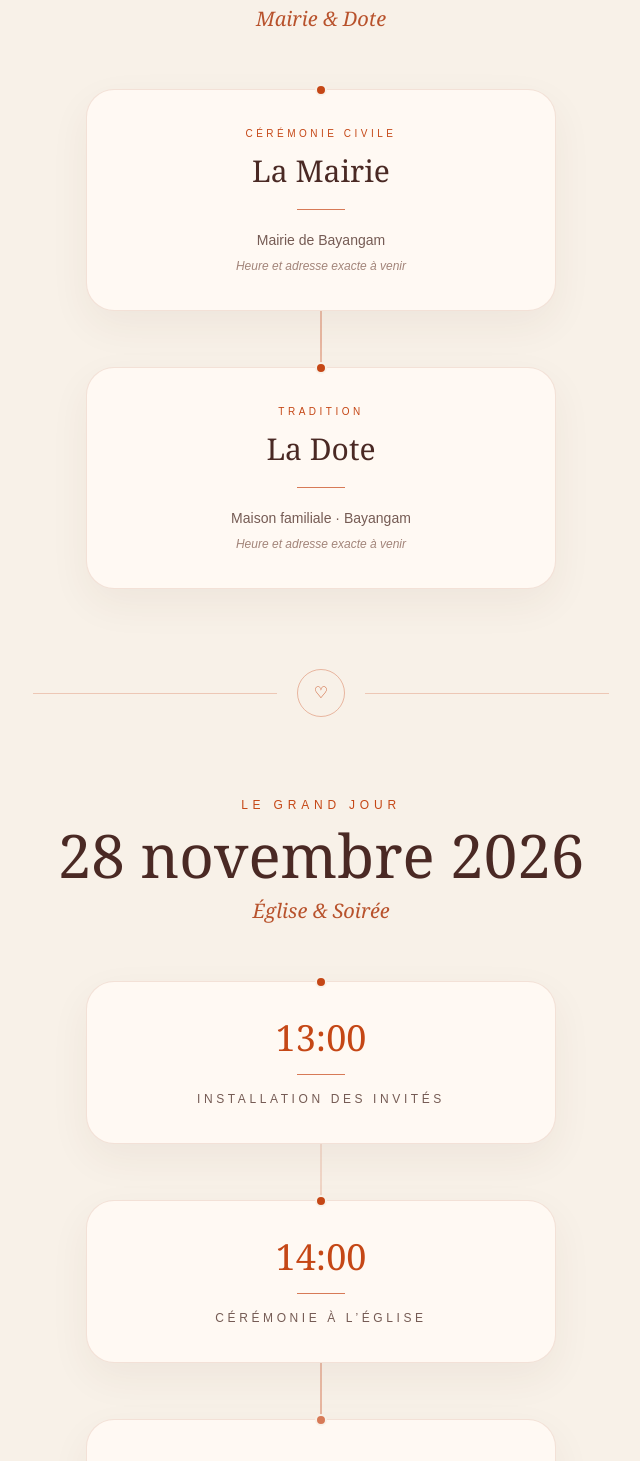
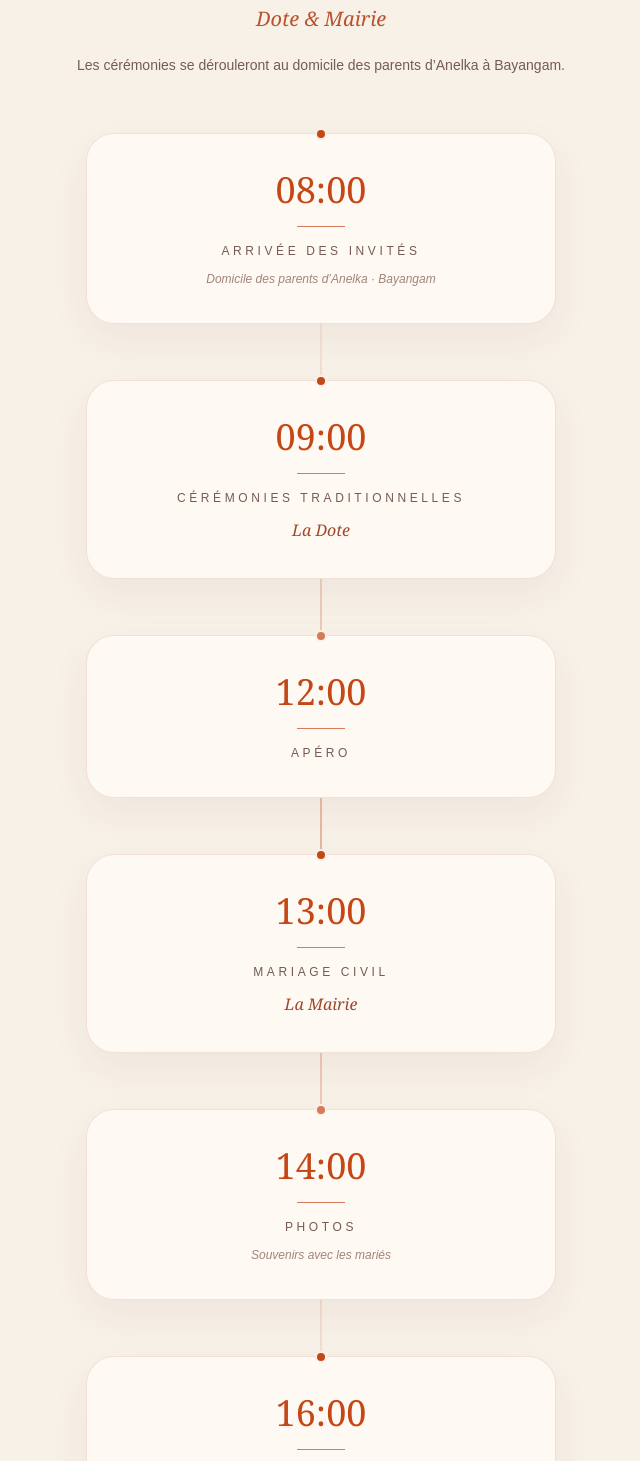
Before and after one commit to Melick237/mariage-baudouin-anelka, a Next.js app: page /programme in a window 1280 px wide. Shown: the part 500-1961 px from the top of the page, without its empty margins (319-959 px from the left). Built offline with nearby package versions, Linux system fonts and the light colour scheme.

Commit message:
Update feedbacks

```diff
--- a/app/components/Footer.tsx
+++ b/app/components/Footer.tsx
@@ -120,7 +120,7 @@ export default function Footer() {
         <div className="mt-14 text-center">
 
           <Link
-            href="/"
+            href="/#countdown"
             className="group inline-flex flex-col items-center text-white/60 transition hover:text-[#F4C58C]"
           >
             <span className="flex h-12 w-12 items-center justify-center rounded-full border border-white/20 transition group-hover:border-[#F4C58C]/60">
--- a/app/programme/page.tsx
+++ b/app/programme/page.tsx
@@ -57,7 +57,12 @@ export default function ProgrammePage() {
               </h2>
 
               <p className="mt-3 font-serif text-xl italic text-[#B8522C]">
-                Mairie & Dote
+                Dote & Mairie
+              </p>
+
+              <p className="mx-auto mt-5 max-w-xl text-sm leading-6 text-[#755B54]">
+                Les cérémonies se dérouleront au domicile des parents
+                d’Anelka à Bayangam.
               </p>
 
             </div>
@@ -69,29 +74,25 @@ export default function ProgrammePage() {
               <div className="absolute left-1/2 top-0 h-full w-px -translate-x-1/2 bg-gradient-to-b from-transparent via-[#D77A57] to-transparent" />
 
 
-              {/* MAIRIE */}
+              {/* 08H */}
               <div className="relative mb-14 flex justify-center">
 
                 <div className="relative z-10 w-[88%] rounded-[28px] border border-[#E7CABB]/50 bg-[#FFF9F3] px-6 py-9 text-center shadow-[0_15px_40px_rgba(83,46,35,0.06)] md:w-[70%]">
 
                   <div className="absolute left-1/2 top-0 h-3 w-3 -translate-x-1/2 -translate-y-1/2 rounded-full border-2 border-[#F8F1E8] bg-[#C54716]" />
 
-                  <p className="text-[10px] uppercase tracking-[0.35em] text-[#C54716]">
-                    Cérémonie civile
+                  <p className="font-serif text-4xl text-[#C54716]">
+                    08:00
                   </p>
 
-                  <h3 className="mt-3 font-serif text-3xl text-[#4A2924]">
-                    La Mairie
-                  </h3>
+                  <div className="mx-auto my-4 h-px w-12 bg-[#D77A57]" />
 
-                  <div className="mx-auto my-5 h-px w-12 bg-[#D77A57]" />
-
-                  <p className="text-sm text-[#755B54]">
-                    Mairie de Bayangam
+                  <p className="text-xs uppercase tracking-[0.3em] text-[#755B54]">
+                    Arrivée des invités
                   </p>
 
-                  <p className="mt-2 text-xs italic text-[#A28479]">
-                    Heure et adresse exacte à venir
+                  <p className="mt-3 text-xs italic text-[#A28479]">
+                    Domicile des parents d’Anelka · Bayangam
                   </p>
 
                 </div>
@@ -99,29 +100,125 @@ export default function ProgrammePage() {
               </div>
 
 
-              {/* DOTE */}
+              {/* 09H */}
+              <div className="relative mb-14 flex justify-center">
+
+                <div className="relative z-10 w-[88%] rounded-[28px] border border-[#E7CABB]/50 bg-[#FFF9F3] px-6 py-9 text-center shadow-[0_15px_40px_rgba(83,46,35,0.06)] md:w-[70%]">
+
+                  <div className="absolute left-1/2 top-0 h-3 w-3 -translate-x-1/2 -translate-y-1/2 rounded-full border-2 border-[#F8F1E8] bg-[#C54716]" />
+
+                  <p className="font-serif text-4xl text-[#C54716]">
+                    09:00
+                  </p>
+
+                  <div className="mx-auto my-4 h-px w-12 bg-[#D77A57]" />
+
+                  <p className="text-xs uppercase tracking-[0.3em] text-[#755B54]">
+                    Cérémonies traditionnelles
+                  </p>
+
+                  <p className="mt-3 font-serif italic text-[#9F4728]">
+                    La Dote
+                  </p>
+
+                </div>
+
+              </div>
+
+
+              {/* 12H */}
+              <div className="relative mb-14 flex justify-center">
+
+                <div className="relative z-10 w-[88%] rounded-[28px] border border-[#E7CABB]/50 bg-[#FFF9F3] px-6 py-9 text-center shadow-[0_15px_40px_rgba(83,46,35,0.06)] md:w-[70%]">
+
+                  <div className="absolute left-1/2 top-0 h-3 w-3 -translate-x-1/2 -translate-y-1/2 rounded-full border-2 border-[#F8F1E8] bg-[#D77A57]" />
+
+                  <p className="font-serif text-4xl text-[#C54716]">
+                    12:00
+                  </p>
+
+                  <div className="mx-auto my-4 h-px w-12 bg-[#D77A57]" />
+
+                  <p className="text-xs uppercase tracking-[0.3em] text-[#755B54]">
+                    Apéro
+                  </p>
+
+                </div>
+
+              </div>
+
+
+              {/* 13H */}
+              <div className="relative mb-14 flex justify-center">
+
+                <div className="relative z-10 w-[88%] rounded-[28px] border border-[#E7CABB]/50 bg-[#FFF9F3] px-6 py-9 text-center shadow-[0_15px_40px_rgba(83,46,35,0.06)] md:w-[70%]">
+
+                  <div className="absolute left-1/2 top-0 h-3 w-3 -translate-x-1/2 -translate-y-1/2 rounded-full border-2 border-[#F8F1E8] bg-[#C54716]" />
+
+                  <p className="font-serif text-4xl text-[#C54716]">
+                    13:00
+                  </p>
+
+                  <div className="mx-auto my-4 h-px w-12 bg-[#D77A57]" />
+
+                  <p className="text-xs uppercase tracking-[0.3em] text-[#755B54]">
+                    Mariage civil
+                  </p>
+
+                  <p className="mt-3 font-serif italic text-[#9F4728]">
+                    La Mairie
+                  </p>
+
+                </div>
+
+              </div>
+
+
+              {/* 14H */}
+              <div className="relative mb-14 flex justify-center">
+
+                <div className="relative z-10 w-[88%] rounded-[28px] border border-[#E7CABB]/50 bg-[#FFF9F3] px-6 py-9 text-center shadow-[0_15px_40px_rgba(83,46,35,0.06)] md:w-[70%]">
+
+                  <div className="absolute left-1/2 top-0 h-3 w-3 -translate-x-1/2 -translate-y-1/2 rounded-full border-2 border-[#F8F1E8] bg-[#D77A57]" />
+
+                  <p className="font-serif text-4xl text-[#C54716]">
+                    14:00
+                  </p>
+
+                  <div className="mx-auto my-4 h-px w-12 bg-[#D77A57]" />
+
+                  <p className="text-xs uppercase tracking-[0.3em] text-[#755B54]">
+                    Photos
+                  </p>
+
+                  <p className="mt-3 text-xs italic text-[#A28479]">
+                    Souvenirs avec les mariés
+                  </p>
+
+                </div>
+
+              </div>
+
+
+              {/* 16H */}
               <div className="relative flex justify-center">
 
                 <div className="relative z-10 w-[88%] rounded-[28px] border border-[#E7CABB]/50 bg-[#FFF9F3] px-6 py-9 text-center shadow-[0_15px_40px_rgba(83,46,35,0.06)] md:w-[70%]">
 
                   <div className="absolute left-1/2 top-0 h-3 w-3 -translate-x-1/2 -translate-y-1/2 rounded-full border-2 border-[#F8F1E8] bg-[#C54716]" />
 
-                  <p className="text-[10px] uppercase tracking-[0.35em] text-[#C54716]">
-                    Tradition
+                  <p className="font-serif text-4xl text-[#C54716]">
+                    16:00
                   </p>
 
-                  <h3 className="mt-3 font-serif text-3xl text-[#4A2924]">
-                    La Dote
-                  </h3>
+                  <div className="mx-auto my-4 h-px w-12 bg-[#D77A57]" />
 
-                  <div className="mx-auto my-5 h-px w-12 bg-[#D77A57]" />
-
-                  <p className="text-sm text-[#755B54]">
-                    Maison familiale · Bayangam
+                  <p className="text-xs uppercase tracking-[0.3em] text-[#755B54]">
+                    Vin d’honneur
                   </p>
 
-                  <p className="mt-2 text-xs italic text-[#A28479]">
-                    Heure et adresse exacte à venir
+                  <p className="mt-3 font-serif italic text-[#9F4728]">
+                    Un moment de partage pour clôturer cette première journée
                   </p>
 
                 </div>
@@ -165,6 +262,12 @@ export default function ProgrammePage() {
               <p className="mt-3 font-serif text-xl italic text-[#B8522C]">
                 Église & Soirée
               </p>
+              <p className="mx-auto mt-5 max-w-xl text-sm leading-6 text-[#755B54]">
+                L&apos;église et la soirée se dérouleront au même endroit :
+                <span className="font-medium text-[#6D071A]"> Green Garden</span>
+                <br />
+                Yaoundé · Odza, Immeuble HAPPY
+              </p>
 
             </div>
 
@@ -197,7 +300,7 @@ export default function ProgrammePage() {
               </div>
 
 
-              {/* EGLISE */}
+              {/* 14H */}
               <div className="relative mb-14 flex justify-center">
 
                 <div className="relative z-10 w-[88%] rounded-[28px] border border-[#E7CABB]/50 bg-[#FFF9F3] px-6 py-9 text-center shadow-[0_15px_40px_rgba(83,46,35,0.06)] md:w-[70%]">
@@ -219,7 +322,7 @@ export default function ProgrammePage() {
               </div>
 
 
-              {/* VIN D'HONNEUR */}
+              {/* 16H */}
               <div className="relative mb-14 flex justify-center">
 
                 <div className="relative z-10 w-[88%] rounded-[28px] border border-[#E7CABB]/50 bg-[#FFF9F3] px-6 py-9 text-center shadow-[0_15px_40px_rgba(83,46,35,0.06)] md:w-[70%]">
@@ -227,13 +330,38 @@ export default function ProgrammePage() {
                   <div className="absolute left-1/2 top-0 h-3 w-3 -translate-x-1/2 -translate-y-1/2 rounded-full border-2 border-[#F8F1E8] bg-[#D77A57]" />
 
                   <p className="font-serif text-4xl text-[#C54716]">
-                    15:00
+                    16:00
                   </p>
 
                   <div className="mx-auto my-4 h-px w-12 bg-[#D77A57]" />
 
                   <p className="text-xs uppercase tracking-[0.3em] text-[#755B54]">
-                    Vin d’honneur
+                    Photos
+                  </p>
+
+                  <p className="mt-3 text-xs italic text-[#A28479]">
+                    Souvenirs avec les mariés
+                  </p>
+
+                </div>
+
+              </div>
+
+              {/* 17H */}
+              <div className="relative mb-14 flex justify-center">
+
+                <div className="relative z-10 w-[88%] rounded-[28px] border border-[#E7CABB]/50 bg-[#FFF9F3] px-6 py-9 text-center shadow-[0_15px_40px_rgba(83,46,35,0.06)] md:w-[70%]">
+
+                  <div className="absolute left-1/2 top-0 h-3 w-3 -translate-x-1/2 -translate-y-1/2 rounded-full border-2 border-[#F8F1E8] bg-[#D77A57]" />
+
+                  <p className="font-serif text-4xl text-[#C54716]">
+                    17:00
+                  </p>
+
+                  <div className="mx-auto my-4 h-px w-12 bg-[#D77A57]" />
+
+                  <p className="text-xs uppercase tracking-[0.3em] text-[#755B54]">
+                    Apéro
                   </p>
 
                 </div>
@@ -241,7 +369,7 @@ export default function ProgrammePage() {
               </div>
 
 
-              {/* SOIRÉE */}
+              {/* 18H */}
               <div className="relative flex justify-center">
 
                 <div className="relative z-10 w-[88%] rounded-[28px] border border-[#E7CABB]/50 bg-[#FFF9F3] px-6 py-9 text-center shadow-[0_15px_40px_rgba(83,46,35,0.06)] md:w-[70%]">
@@ -255,7 +383,7 @@ export default function ProgrammePage() {
                   <div className="mx-auto my-4 h-px w-12 bg-[#D77A57]" />
 
                   <p className="text-xs uppercase tracking-[0.3em] text-[#755B54]">
-                    Place à la fête
+                    Cocktail dînatoire & soirée
                   </p>
 
                   <p className="mt-4 font-serif italic text-[#9F4728]">
```
Also changed, not shown: app/cadeaux/page.tsx (+45 -10 lines), app/components/Navigation.tsx (+2 -11 lines), app/page.tsx (+49 -97 lines).
